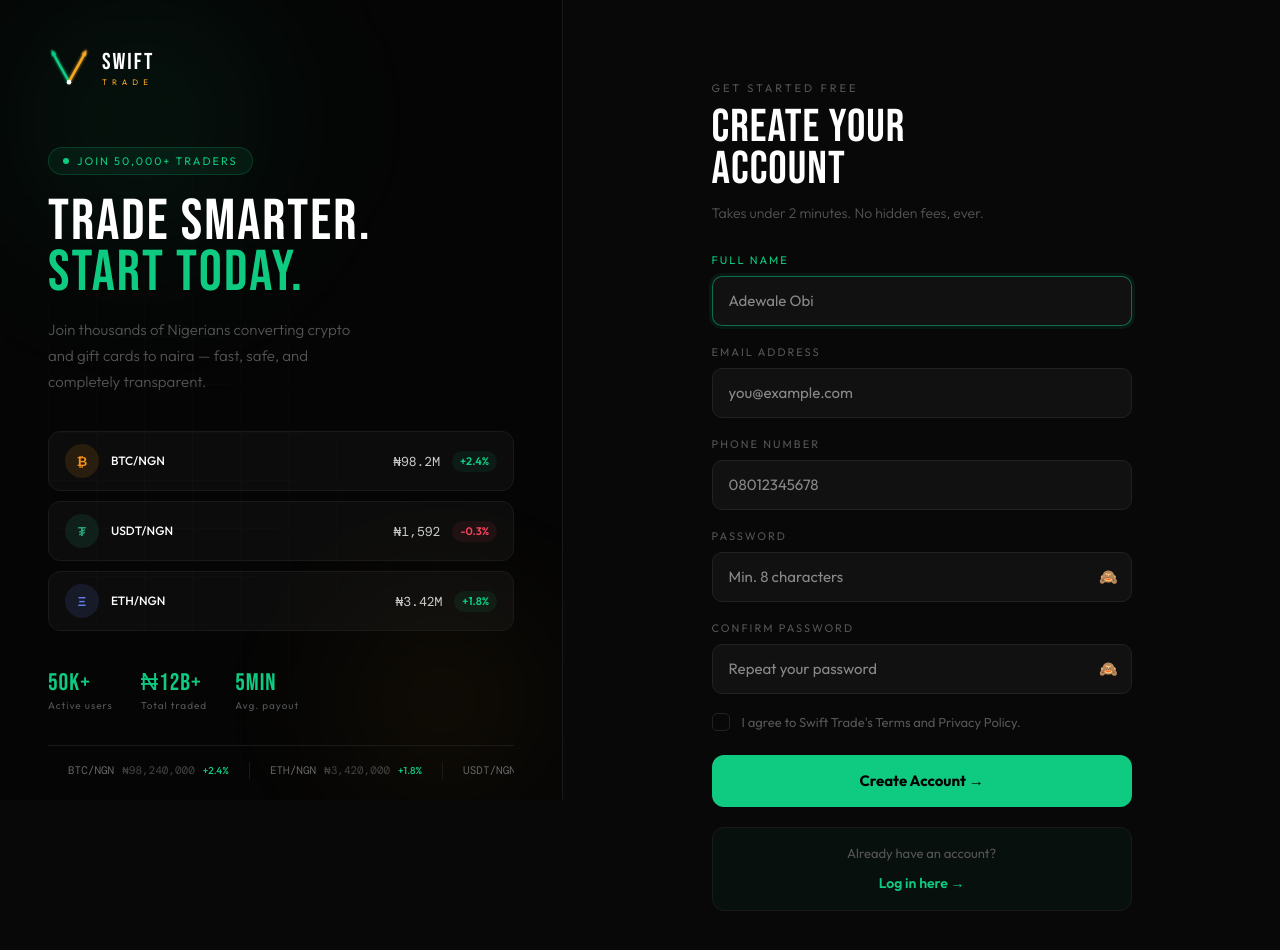
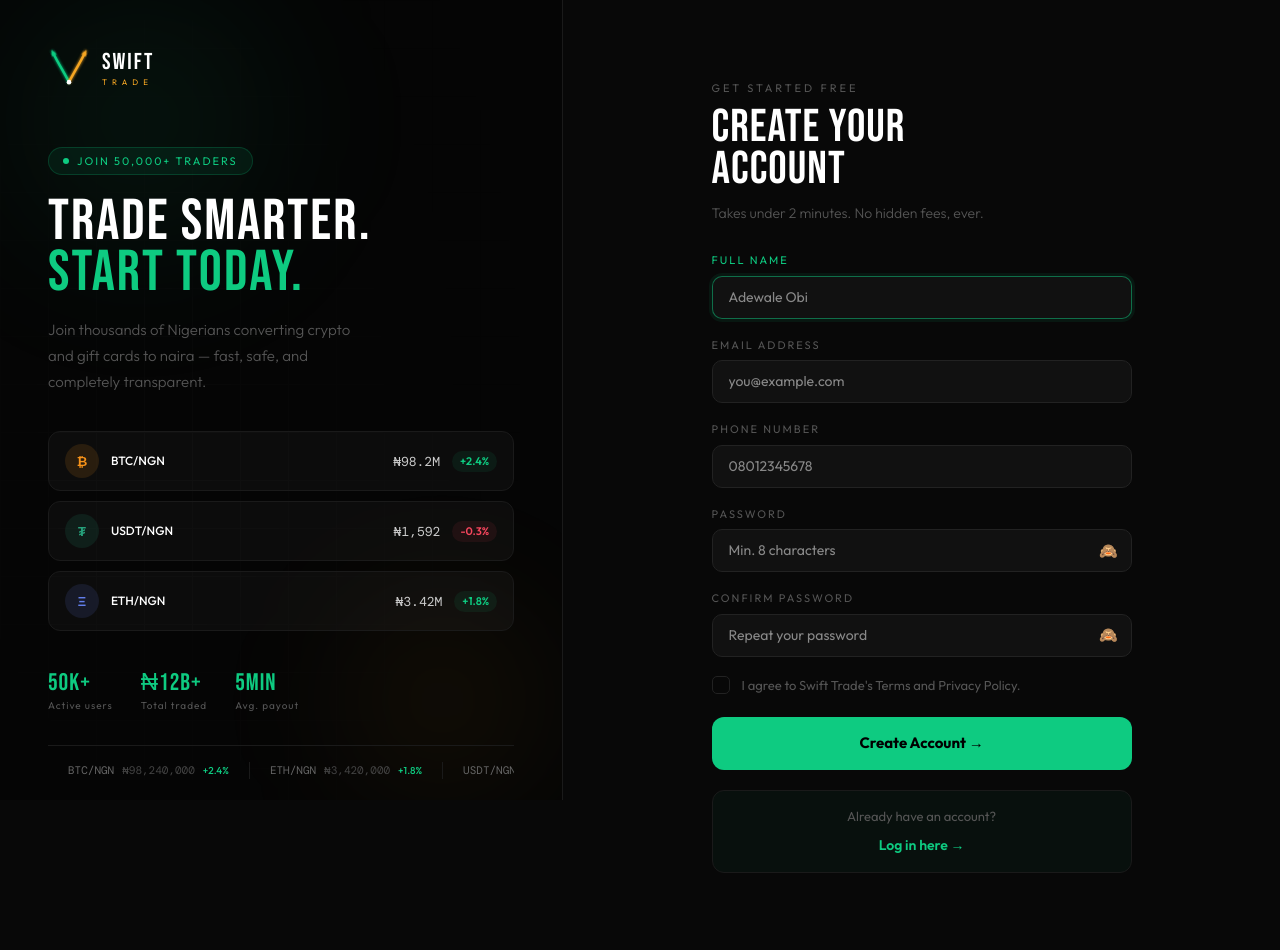
Before and after one commit to animinatesphere/swift-trade, a React (Vite) app: page /signup in a window 1280 px wide. Shown: the top 950 px of the page. Built offline with nearby package versions, Linux system fonts and the light colour scheme.

Commit message:
feat: implement App routing and Auth page component with UI assets

```diff
--- a/src/pages/Auth.jsx
+++ b/src/pages/Auth.jsx
@@ -218,14 +218,19 @@
 }
 
 // ─── SHARED COMPONENTS ────────────────────────────────────
-function Field({ label, type="text", value, onChange, placeholder, error, success, hint, rightEl, autoFocus }) {
+function Field({ label, type="text", value, onChange, placeholder, error, success, hint, rightEl, autoFocus, small }) {
   const [focused, setFocused] = useState(false);
   const cls = ["input-field", error?"error":"", success&&!error?"success":""].filter(Boolean).join(" ");
+
+  const verticalPadding = small ? "10px" : "13px";
+  const horizontalPadding = "16px";
+  const fontSize = small ? "14px" : "15px";
+
   return (
     <div style={{ marginBottom: error ? 6 : 18 }}>
       <label style={{ display:"block", fontSize:11, color: focused ? C.green : error ? C.red : C.muted, letterSpacing:2, marginBottom:7, transition:"color 0.2s", userSelect:"none" }}>{label}</label>
       <div style={{ position:"relative" }}>
-        <input className={cls} type={type} value={value} onChange={onChange} placeholder={placeholder} autoFocus={autoFocus} onFocus={() => setFocused(true)} onBlur={() => setFocused(false)} style={{ width:"100%", background:C.card, border:`1px solid ${C.border2}`, borderRadius:10, padding: rightEl ? "13px 46px 13px 16px" : "13px 16px", color:"#fff", fontSize:15, outline:"none" }} />
+        <input className={cls} type={type} value={value} onChange={onChange} placeholder={placeholder} autoFocus={autoFocus} onFocus={() => setFocused(true)} onBlur={() => setFocused(false)} style={{ width:"100%", background:C.card, border:`1px solid ${C.border2}`, borderRadius:10, padding: rightEl ? `${verticalPadding} 46px ${verticalPadding} ${horizontalPadding}` : `${verticalPadding} ${horizontalPadding}`, color:"#fff", fontSize, outline:"none" }} />
         {rightEl && <div style={{ position:"absolute", right:14, top:"50%", transform:"translateY(-50%)" }}>{rightEl}</div>}
       </div>
       {error && <div style={{ fontSize:11, color:C.red, marginTop:5, letterSpacing:"0.3px" }}>⚠ {error}</div>}
@@ -348,9 +353,9 @@
         </p>
       </div>
 
-      <div style={{ display:"flex", gap:8, marginBottom:12 }}>
+      <div style={{ display:"flex", gap:6, marginBottom:12 }}>
         {digits.map((d, i) => (
-          <input key={i} ref={el => refs.current[i] = el} className={`otp-box${d?" filled":""}`} maxLength={1} value={d} type="text" inputMode="numeric" onChange={e => handleDigit(i, e.target.value)} onKeyDown={e => handleKeyDown(i, e)} style={{ flex:1, height:64, background: d ? "rgba(14,203,129,0.04)" : C.card, border:`1px solid ${d?"rgba(14,203,129,0.35)":C.border2}`, borderRadius:12, textAlign:"center", fontFamily:"'DM Mono',monospace", fontSize:26, fontWeight:500, color:C.green, outline:"none", transition:"all 0.2s" }} />
+          <input key={i} ref={el => refs.current[i] = el} className={`otp-box${d?" filled":""}`} maxLength={1} value={d} type="text" inputMode="numeric" onChange={e => handleDigit(i, e.target.value)} onKeyDown={e => handleKeyDown(i, e)} style={{ flex:1, height:50, maxWidth:46, background: d ? "rgba(14,203,129,0.04)" : C.card, border:`1px solid ${d?"rgba(14,203,129,0.35)":C.border2}`, borderRadius:12, textAlign:"center", fontFamily:"'DM Mono',monospace", fontSize:20, fontWeight:500, color:C.green, outline:"none", transition:"all 0.2s" }} />
         ))}
       </div>
 
@@ -468,12 +473,12 @@
         <p style={{ color:C.muted, fontSize:14, fontWeight:300 }}>Takes under 2 minutes. No hidden fees, ever.</p>
       </div>
 
-      <Field label="FULL NAME" value={form.fullName} onChange={e => setForm({...form, fullName:e.target.value})} placeholder="Adewale Obi" error={errors.fullName} autoFocus />
-      <Field label="EMAIL ADDRESS" type="email" value={form.email} onChange={e => setForm({...form, email:e.target.value})} placeholder="you@example.com" error={errors.email} />
-      <Field label="PHONE NUMBER" type="tel" value={form.phone} onChange={e => setForm({...form, phone:e.target.value})} placeholder="08012345678" error={errors.phone} />
-      <Field label="PASSWORD" type={showPass?"text":"password"} value={form.password} onChange={e => setForm({...form, password:e.target.value})} placeholder="Min. 8 characters" error={errors.password} rightEl={<EyeToggle show={showPass} onToggle={() => setShowPass(!showPass)} />} />
+      <Field small label="FULL NAME" value={form.fullName} onChange={e => setForm({...form, fullName:e.target.value})} placeholder="Adewale Obi" error={errors.fullName} autoFocus />
+      <Field small label="EMAIL ADDRESS" type="email" value={form.email} onChange={e => setForm({...form, email:e.target.value})} placeholder="you@example.com" error={errors.email} />
+      <Field small label="PHONE NUMBER" type="tel" value={form.phone} onChange={e => setForm({...form, phone:e.target.value})} placeholder="08012345678" error={errors.phone} />
+      <Field small label="PASSWORD" type={showPass?"text":"password"} value={form.password} onChange={e => setForm({...form, password:e.target.value})} placeholder="Min. 8 characters" error={errors.password} rightEl={<EyeToggle show={showPass} onToggle={() => setShowPass(!showPass)} />} />
       <PasswordStrength password={form.password} />
-      <Field label="CONFIRM PASSWORD" type={showConfirm?"text":"password"} value={form.confirm} onChange={e => setForm({...form, confirm:e.target.value})} placeholder="Repeat your password" error={errors.confirm} success={form.confirm && form.confirm === form.password} rightEl={<EyeToggle show={showConfirm} onToggle={() => setShowConfirm(!showConfirm)} />} />
+      <Field small label="CONFIRM PASSWORD" type={showConfirm?"text":"password"} value={form.confirm} onChange={e => setForm({...form, confirm:e.target.value})} placeholder="Repeat your password" error={errors.confirm} success={form.confirm && form.confirm === form.password} rightEl={<EyeToggle show={showConfirm} onToggle={() => setShowConfirm(!showConfirm)} />} />
 
       <div style={{ marginBottom: 22 }}><Checkbox checked={agreed} onChange={setAgreed}>I agree to Swift Trade's Terms and Privacy Policy.</Checkbox></div>
       <button onClick={handleSubmit} disabled={loading} className="submit-btn" style={{ width:"100%", background:C.green, color:"#000", fontWeight:700, fontSize:15, padding:"15px", borderRadius:12, border:"none", marginBottom:20, display:"flex", alignItems:"center", justifyContent:"center", gap:10 }}>
```
Also changed, not shown: src/App.jsx (line endings or trailing spaces).
